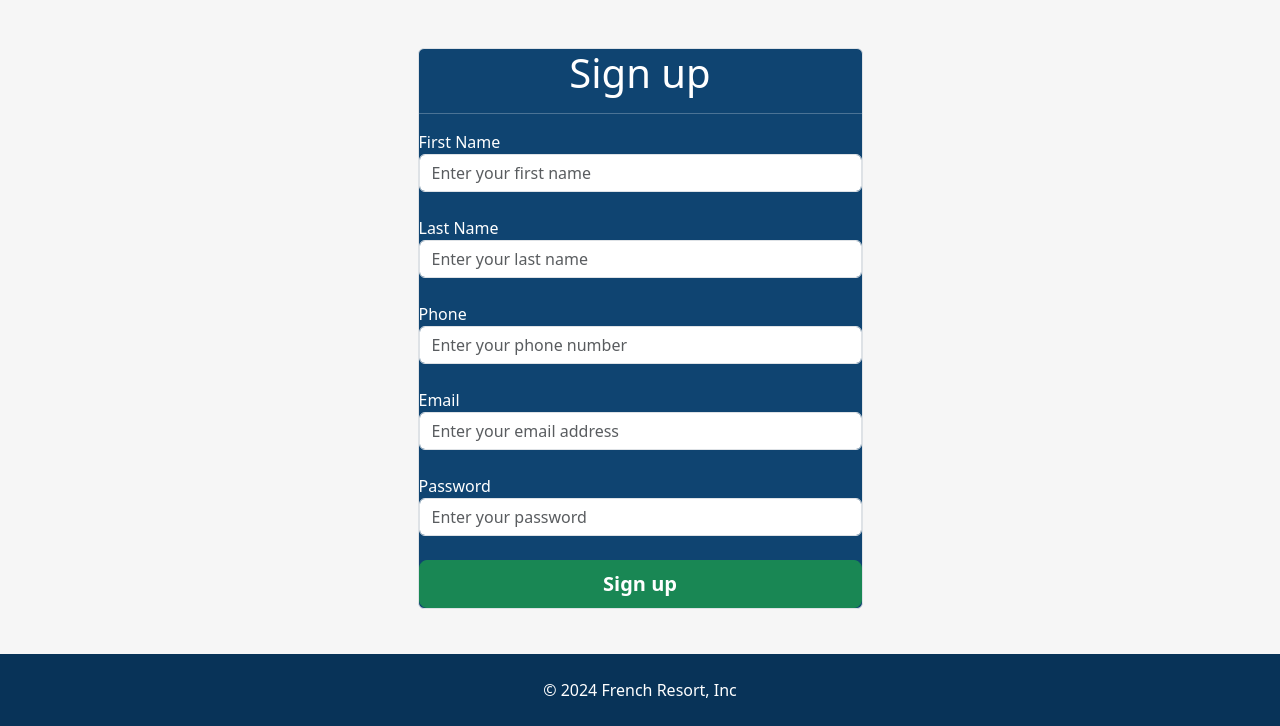
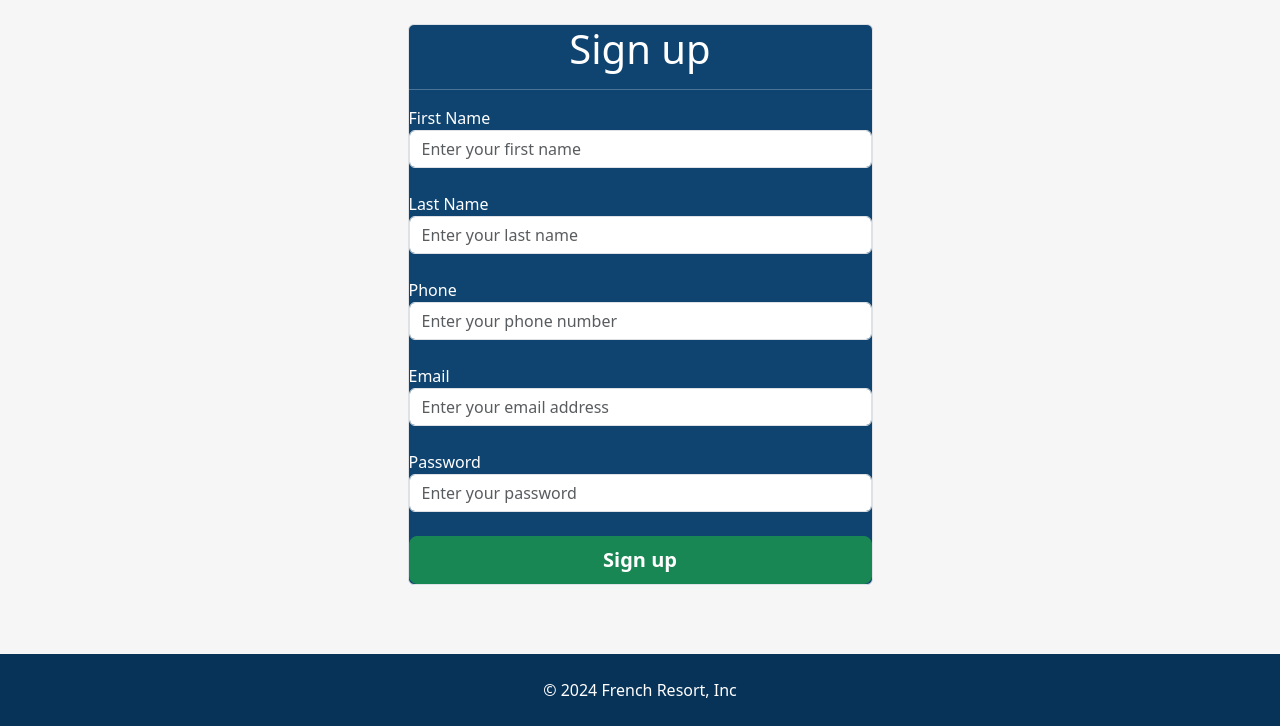
Before and after one commit to French-Resort/French-Resort-FrontEnd, a Flask app: page /signup in a window 1280 px wide. Shown: the part 74-800 px from the top of the page. Run offline with Flask 3, Linux system fonts and the light colour scheme; some libraries are stand-ins or nearby versions.

Commit message:
update padding

```diff
--- a/src/templates/signup.html
+++ b/src/templates/signup.html
@@ -1,12 +1,12 @@
 {% include 'includes/header.html' %}
 
 <main>
+    <section class="p-4">
 	<!-- Page Content -->
 	<div
-		class="container mt-4">
+		class="container">
 
 		<!-- Section - Sign Up -->
-		<section class="p-4">
 			<!-- Sign Up -->
 			<div class="bg-secondary border rounded col-xl-5 col-lg-6 col-md-8 col-sm-12 mx-auto">
 				<!-- Title -->
@@ -56,8 +56,8 @@
                     {% endif %}
                 </form>
             </div>
-        </section>
-    </div>
+        </div>
+    </section>
 </main>
 
 {% include 'includes/footer.html' %}
```
Also changed, not shown: src/templates/login.html (+4 -4 lines), src/templates/mybookings.html (+4 -4 lines).
